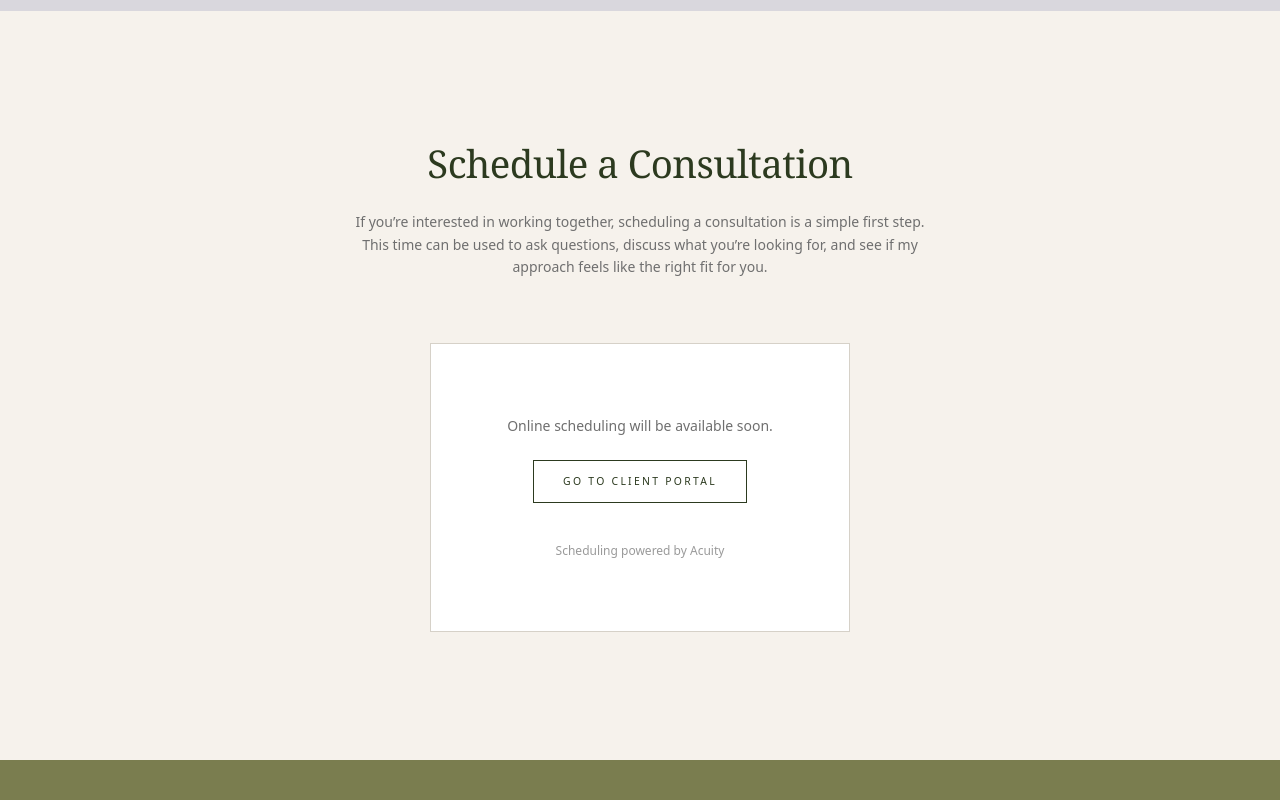
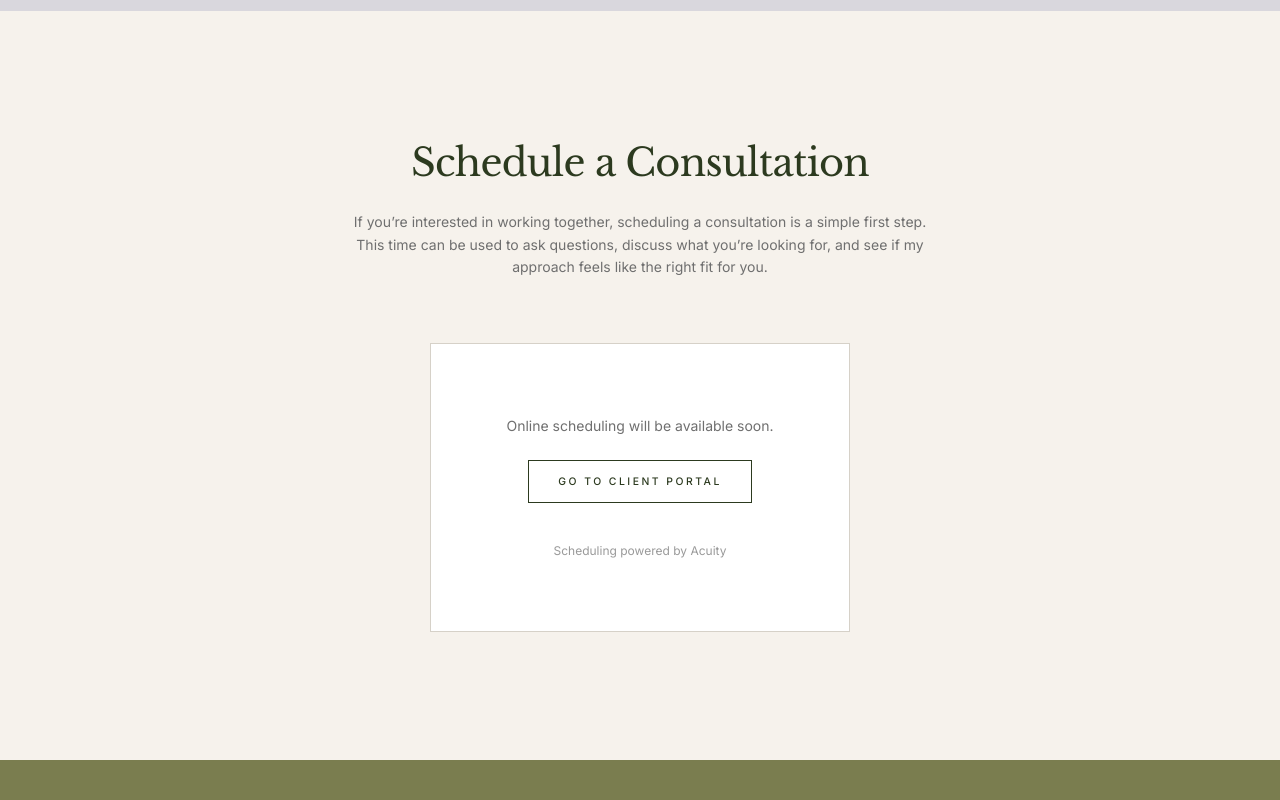
Before and after one commit to rohitsoni-codelab/Lilac-clone, a Next.js app: page /contact in a window 1280 px wide. Shown: the part 680-1480 px from the top of the page. Built offline with nearby package versions, Linux system fonts and the light colour scheme.

Commit message:
Text styling and font family

```diff
--- a/app/globals.css
+++ b/app/globals.css
@@ -30,13 +30,17 @@
     background-color: var(--bg-cream);
     color: var(--text-body);
     font-family: var(--font-sans);
+    font-weight: 400;
     line-height: 1.65;
   }
 
-  h1, h2, h3, h4 {
+  h1,
+  h2,
+  h3,
+  h4 {
     font-family: var(--font-serif);
     font-weight: 400;
-    letter-spacing: -0.015em;
+    letter-spacing: -0.02em; /* tighter = premium */
     color: var(--text-primary);
   }
 
@@ -92,7 +96,8 @@
     color: var(--text-primary);
 
     font-size: 0.65rem;
-    letter-spacing: 0.22em;
+    font-weight: 500;
+    letter-spacing: 0.24em;
     text-transform: uppercase;
 
     transition:
--- a/app/layout.js
+++ b/app/layout.js
@@ -1,6 +1,24 @@
 import "./globals.css";
 import Header from "@/components/header/Header";
 import Footer from "@/components/footer/Footer";
+import { Inter, Libre_Baskerville } from "next/font/google";
+
+/* ===============================
+   FONT SETUP (Matches Squarespace Feel)
+================================ */
+const sans = Inter({
+  subsets: ["latin"],
+  weight: ["400", "500"],
+  variable: "--font-sans",
+  display: "swap",
+});
+
+const serif = Libre_Baskerville({
+  subsets: ["latin"],
+  weight: ["400", "700"],
+  variable: "--font-serif",
+  display: "swap",
+});
 
 export const metadata = {
   title: "Dr. Maya Reynolds, PsyD",
@@ -10,11 +28,11 @@ export const metadata = {
 export default function RootLayout({ children }) {
   return (
     <html lang="en">
-      <body className="antialiased">
+      <body className={`${sans.variable} ${serif.variable} antialiased`}>
         {/* Sticky Header */}
         <Header />
 
-        {/* Page Content (offset for fixed header) */}
+        {/* Page Content */}
         <main>
           {children}
         </main>
```
